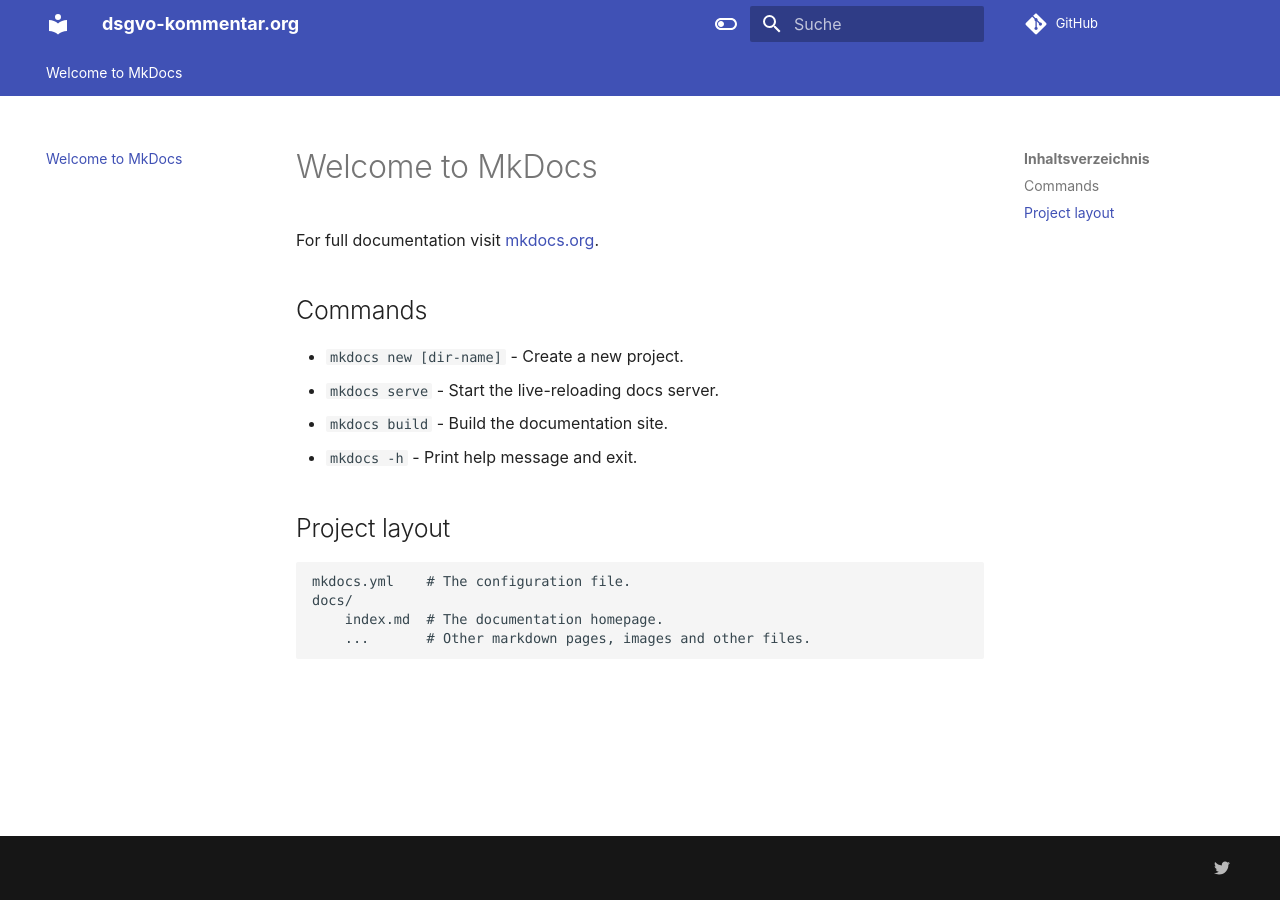
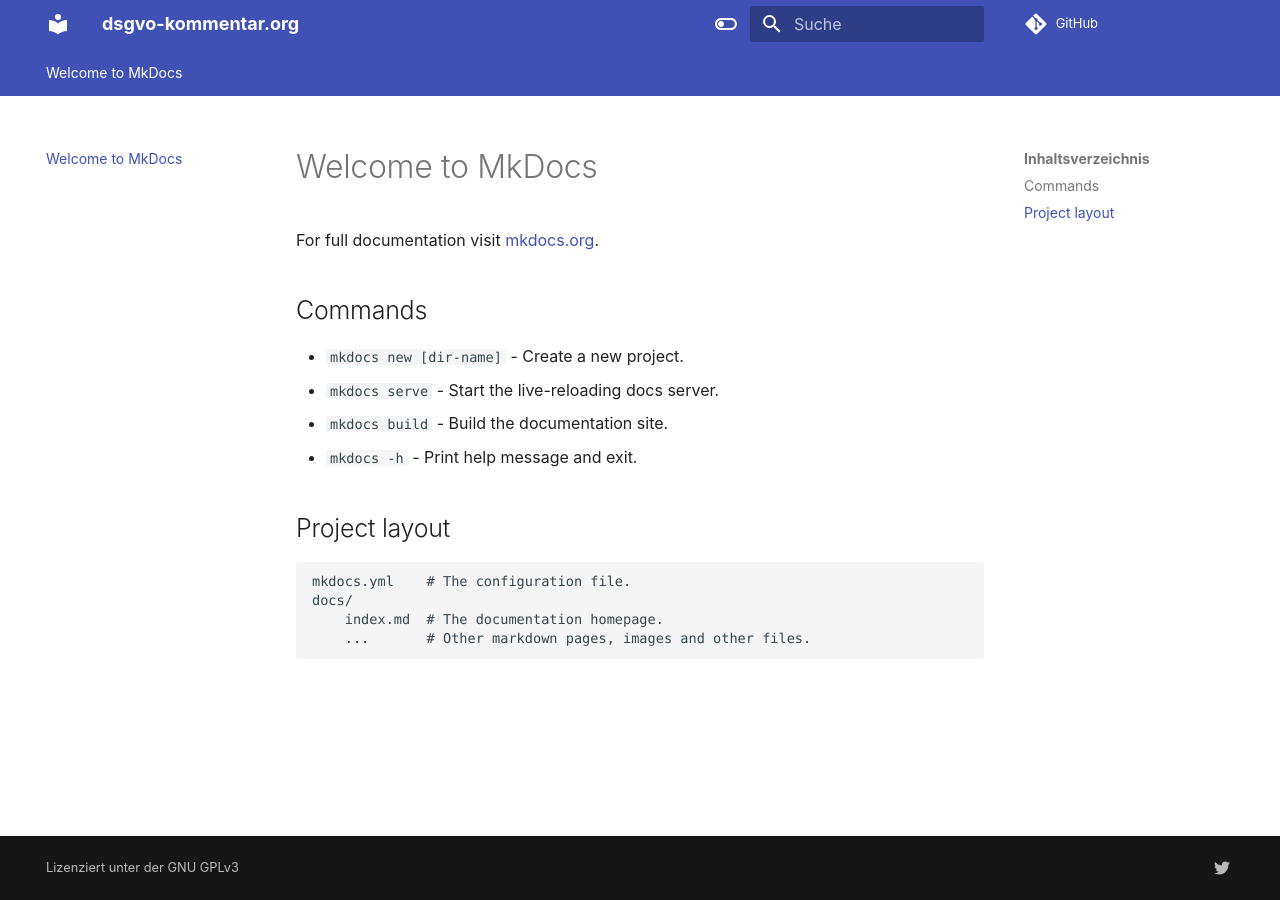
Before and after one commit to dsgvo-kommentar/mkdocs-page, an MkDocs documentation site: the page built from docs/index.md, in a window 1280 px wide. Built offline with MkDocs 1.6.1 and Material for MkDocs 9.7.7, drawn with Linux system fonts in a browser that asks for light colours; comment, search, counter and statistics services are not loaded; part of the change alters nothing that is shown.

```diff
--- a/mkdocs.yml
+++ b/mkdocs.yml
@@ -58,5 +58,6 @@ extra:
   social:
     - icon: fontawesome/brands/twitter
       link: https://twitter.com/DSGVO_Kommentar
-  copyright: Lizenziert unter der GNU GPLv3
   generator: false
+
+copyright: Lizenziert unter der GNU GPLv3
```
